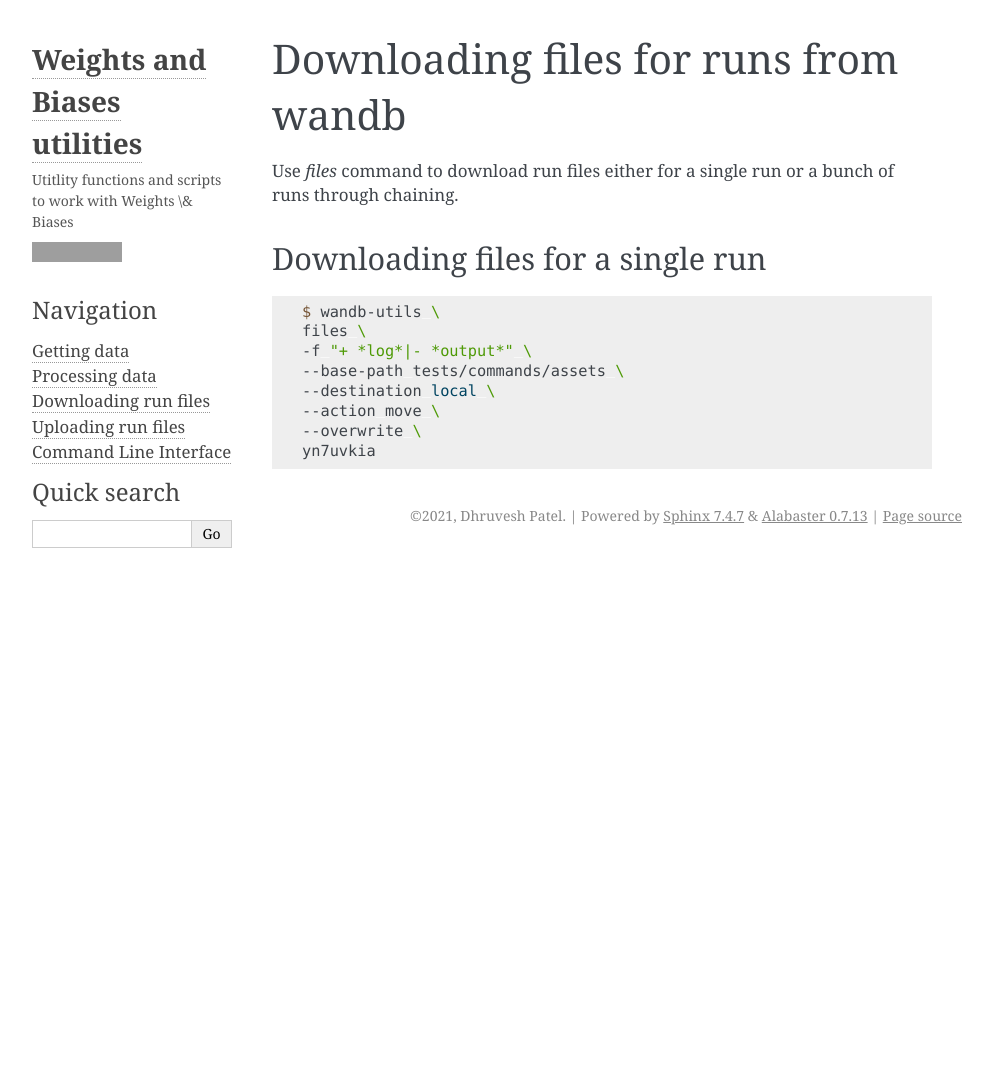
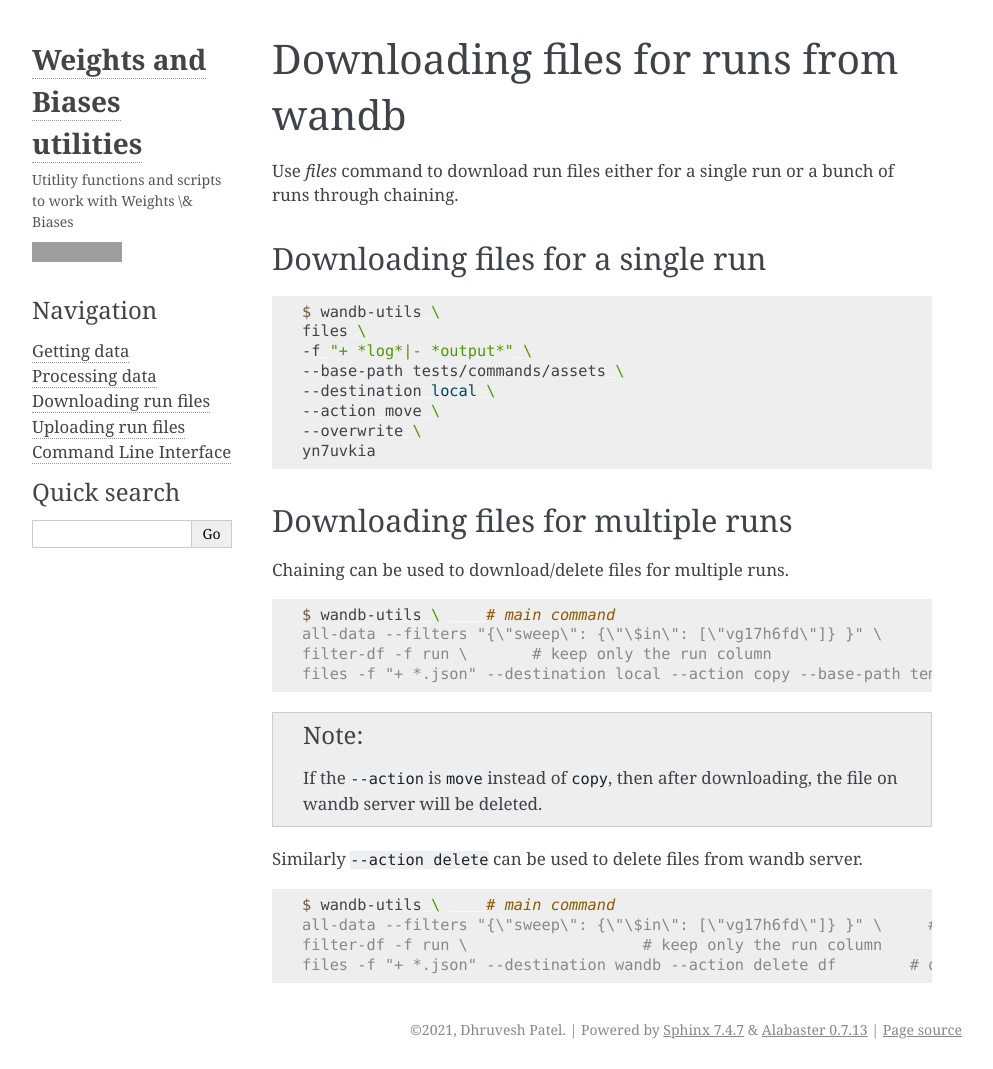
Before and after one commit to dhruvdcoder/wandb-utils, a Sphinx documentation site: the page built from docs/download_run.rst, in a window 1280 px wide and 1069 px high. Shown: the whole window, without its empty margins (148-1141 px from the left). Built offline with Sphinx 7.4.7, drawn with Linux system fonts in a browser that asks for light colours; grey boxes are pictures that could not be loaded.

```diff
--- a/docs/download_run.rst
+++ b/docs/download_run.rst
@@ -1,10 +1,10 @@
 Downloading files for runs from wandb
-================================
+=======================================
 
 Use `files` command to download run files either for a single run or a bunch of runs through chaining.
 
 Downloading files for a single run
-----------------------------------
+--------------------------------------
 
 .. code-block:: console
 
@@ -16,3 +16,29 @@
    --action move \
    --overwrite \
    yn7uvkia
+
+
+Downloading files for multiple runs
+-------------------------------------
+
+Chaining can be used to download/delete files for multiple runs.
+
+.. code-block:: console
+
+   $ wandb-utils \     # main command
+   all-data --filters "{\"sweep\": {\"\$in\": [\"vg17h6fd\"]} }" \         # dataframe of runs with specific sweep
+   filter-df -f run \       # keep only the run column
+   files -f "+ *.json" --destination local --action copy --base-path temp df        # download all json files in temp dir
+
+
+.. note::
+   If the :code:`--action` is :code:`move` instead of :code:`copy`, then after downloading, the file on wandb server will be deleted.
+
+Similarly :code:`--action delete` can be used to delete files from wandb server.
+
+.. code-block:: console
+
+   $ wandb-utils \     # main command
+   all-data --filters "{\"sweep\": {\"\$in\": [\"vg17h6fd\"]} }" \     # dataframe of runs with specific sweep
+   filter-df -f run \                   # keep only the run column
+   files -f "+ *.json" --destination wandb --action delete df        # delete all json files on wandb
--- a/docs/index.rst
+++ b/docs/index.rst
@@ -1,13 +1,13 @@
 Weights & Biases Utilities
-==========================
+===============================
 
 What is it?
------------
+---------------
 
 `Weight & Biases (wandb) <wandb.ai/site>`_ is a experiment management and hyperparameter tuning utility for machine learning experiments. Please refer to `their website <https://wandb.ai/site>`_ for more information. Weights & Biases Utitlities (wandb-utils), is library of some utility functions and command line interface built on top of the official wandb API. This is an unofficial library, meaning that it is not supported by the Weights & Biases team, but is managed by open source contributors and ML researchers.
 
 What can it do?
---------
+----------------
 
 1. :doc:`Query data for your experiments<getting_data>` on wandb server using a single command.
 2. Apply a chain of multiple :doc:`data processing<processing_data>` commands to your run data.
```
Also changed, not shown: 3 other files.
